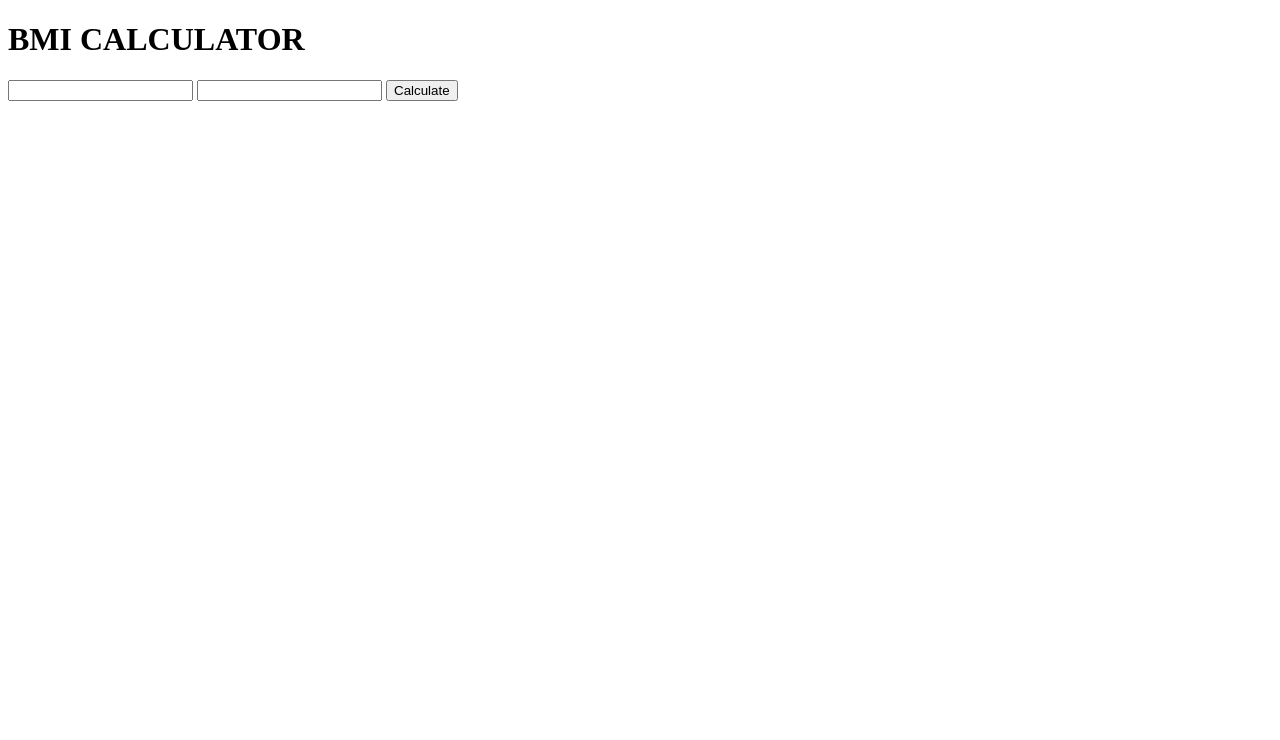
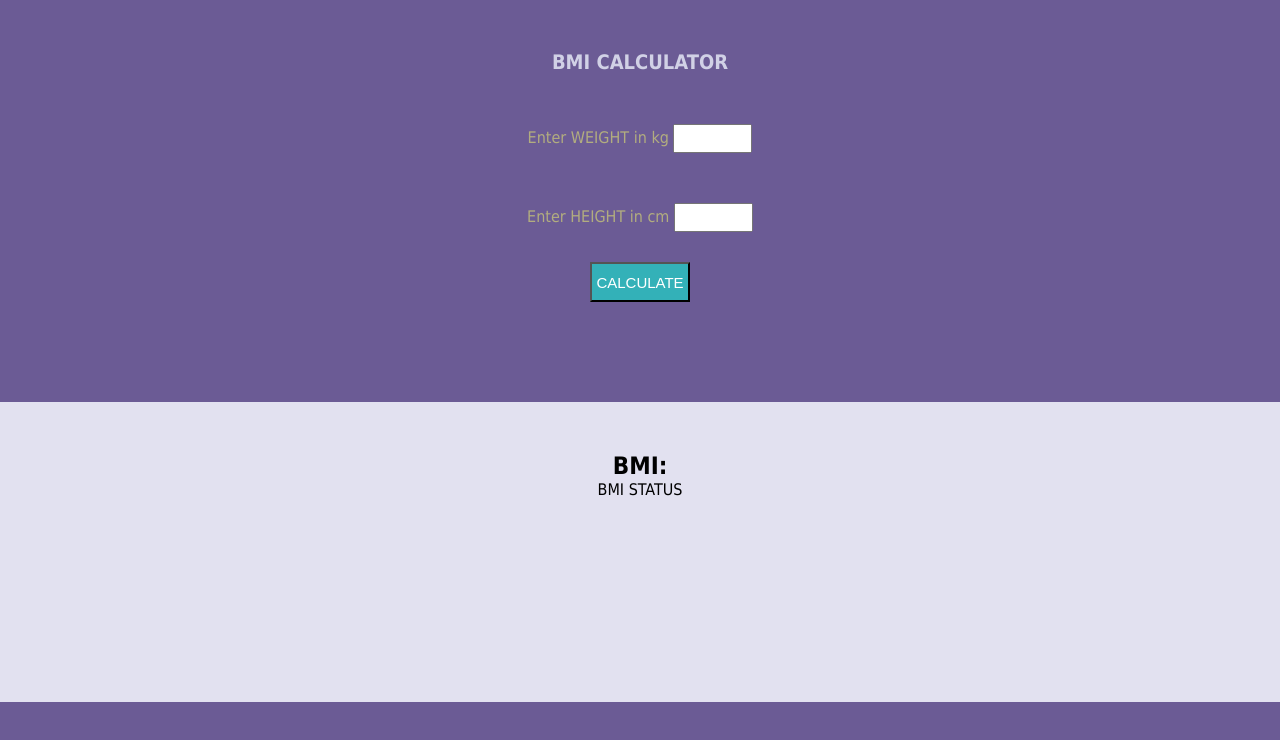
Before and after one commit to sijahmn/bmi--calculator, a plain HTML site: page index.html in a window 1280 px wide. Drawn offline with Linux system fonts and the light colour scheme.

Commit message:
bmi calculator comoleted

```diff
--- a/index.html
+++ b/index.html
@@ -14,20 +14,22 @@
     <h1 class="heading">BMI CALCULATOR</h1>
 
     <div class="calculator-container">
-        <label for="input" class="name"></label>
-        <input id="weight" class="weight" type="text" value=" ">
+        <div class="weightDiv">
+            <label class="labelName">Enter WEIGHT in kg</label>
+            <input id="weight" class="weight" type="text" value=""><br>
+        </div>
+        <div class="heightDiv">
+            <label class="labelName">Enter HEIGHT in cm </label>
+            <input class="height" id="height" type="text" value=""><br>
+        </div>
 
-        <label for="input" class="name"></label>
-        <input class="height" id="height" type="text" value=" ">
-
-
-        <button class="btn-submit" id="btn-submit">Calculate</button>
+        <button class="btn-submit" id="btn-submit">CALCULATE</button>
 
     </div>
 
     <div class="result-container">
-        <h2 class="result" id="result"></h2>
-        <p class="result-statement" id="result-statement"></p>
+        <h2 class="result" id="result">BMI:</h2>
+        <p class="result-statement" id="result-statement">BMI STATUS</p>
     </div>
 
 
--- a/script.js
+++ b/script.js
@@ -1,9 +1,36 @@
-weight = document.getElementById("weight");
-height = document.getElementById("height");
-btn = document.getElementById("btn-submit");
+const weight = document.getElementById("weight");
+const height = document.getElementById("height");
+const btn = document.getElementById("btn-submit");
 
-result = document.getElementById("result");
-resultStatement = document.getElementById("result-statement");
+const result = document.getElementById("result");
+const resultStatement = document.getElementById("result-statement");
 
 
-weight.value
+function bmiFun() {
+    const weightValue = weight.value
+    const HeightValue = height.value / 100
+
+    let bmi = weightValue / (HeightValue * HeightValue)
+    bmi = Math.round(bmi)
+    return bmi
+
+
+}
+
+btn.addEventListener("click", function () {
+    const bmiReturn = bmiFun()
+    result.innerHTML = bmiReturn;
+    let statement;
+    if (bmiReturn > 24.9) {
+        statement = "OVER HEIGHT"
+    }
+    else if (bmiReturn < 24.9 && bmiReturn > 18.5) {
+        statement = "HEALTHY"
+
+    } else {
+        statement = "UNDER HEIGHT"
+    }
+
+    resultStatement.innerHTML = `Your BMI STATUS is ${statement}`;
+
+})
--- a/style.css
+++ b/style.css
@@ -0,0 +1,63 @@
+* {
+    margin: 0;
+    padding: 0;
+}
+
+body {
+    background-color: #6b5b95;
+    text-align: center;
+    font-family: Tahoma, sans-serif;
+}
+
+.heading {
+    font-size: 20px;
+    color: #d1d1e6;
+    margin: 50px 0 0 0;
+}
+
+.calculator-container {
+    margin: 50px 0 0;
+}
+
+.weight {
+    width: 75px;
+    height: 25px;
+}
+
+.height {
+    width: 75px;
+    height: 25px;
+}
+
+.heightDiv {
+    margin-top: 50px;
+}
+
+.labelName {
+    margin: 30px 0 0 0;
+    color: #b2ad7f;
+    width: 300px;
+}
+
+
+
+.result-container {
+    background-color: #e2e1f0;
+    height: 200px;
+    padding: 50px;
+}
+
+.btn-submit {
+    background-color: #33b1b8;
+
+    font-size: 15px;
+    color: #fff;
+    width: 100px;
+    height: 40px;
+    margin: 30px 0 100px 0;
+}
+
+.btn-submit:hover {
+    background-color: #a3e0e3;
+    color: #000;
+}
```
